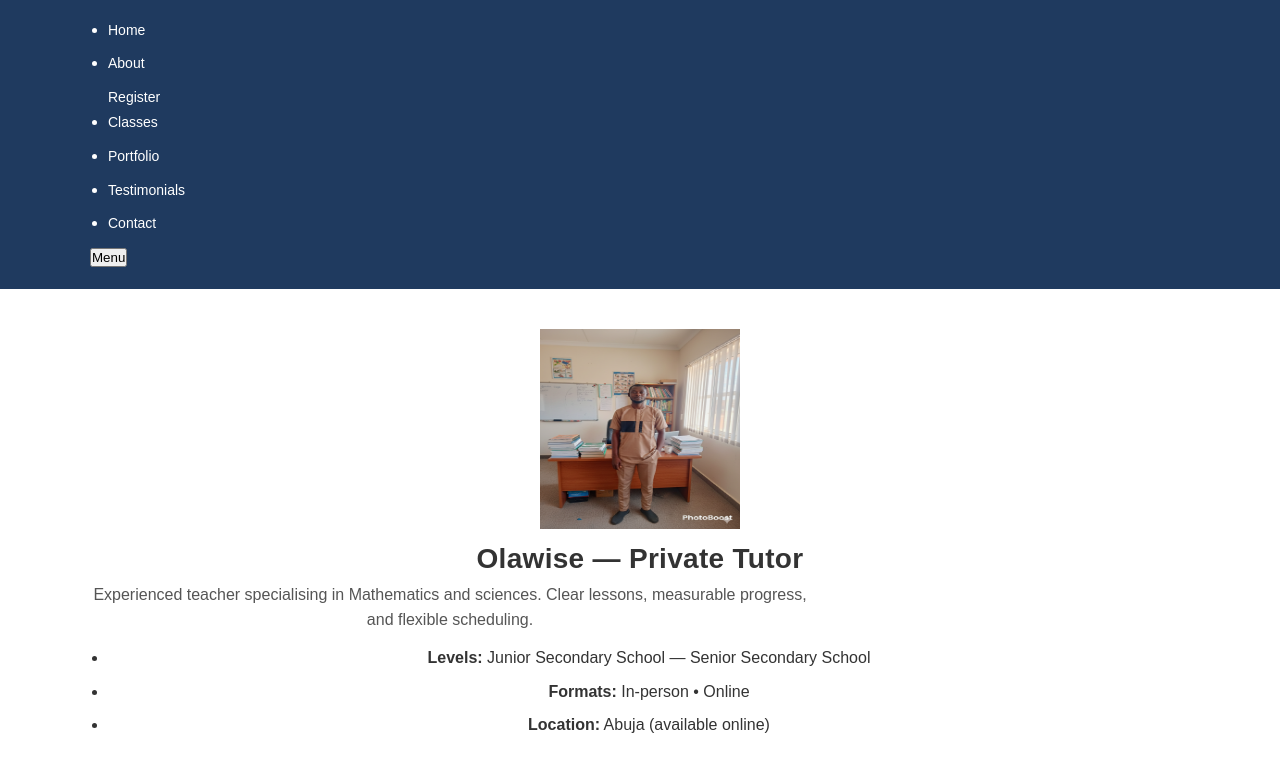
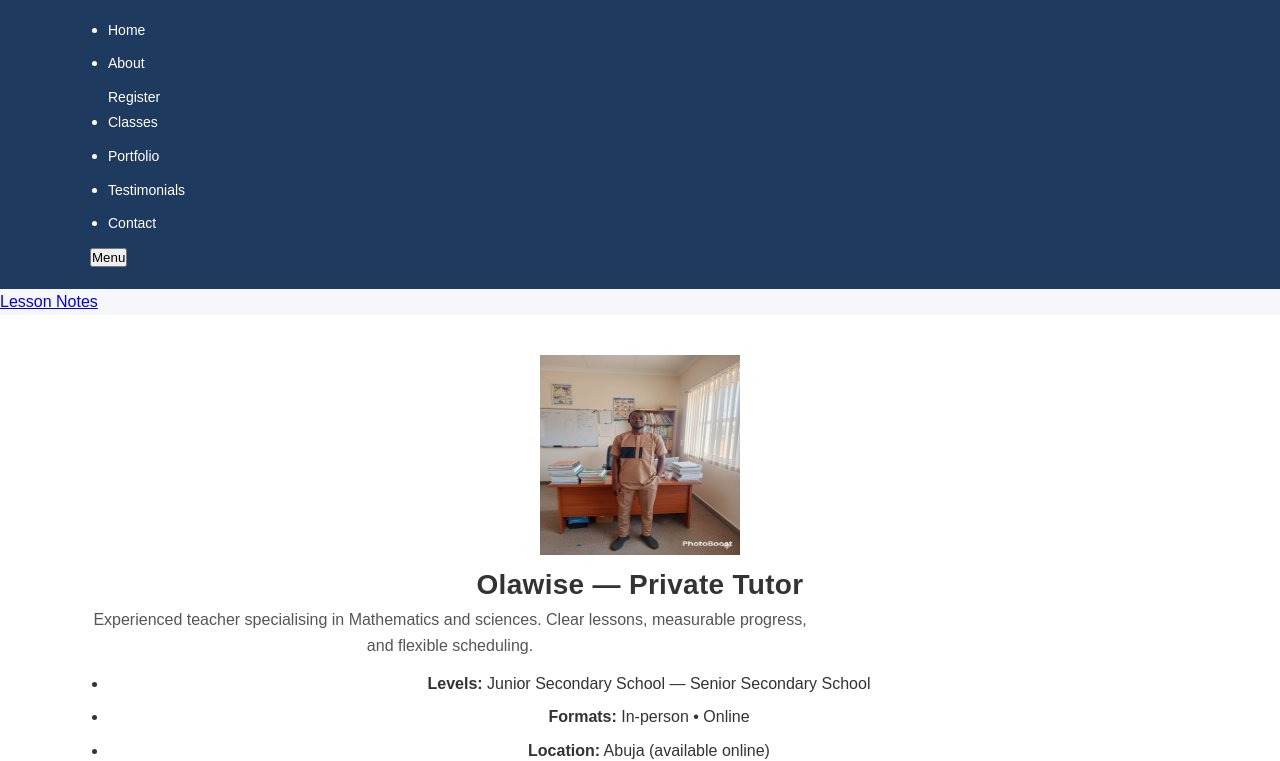
Before and after one commit to Olawise001/Mrteacher, a plain HTML site: page index.html in a window 1280 px wide. Shown: the part 44-805 px from the top of the page. Drawn offline with Linux system fonts and the light colour scheme.

Commit message:
Update index.html

```diff
--- a/index.html
+++ b/index.html
@@ -2,7 +2,7 @@
 <html lang="en">
 <head>
   <meta charset="utf-8" />
-  <meta name="viewport" content="width=device-width,initial-scale=1" />
+  <meta name="viewport" content="width=device-width, initial-scale=1.0">
   <title> Mr Teacher</title>
   <meta name="description" content="Olawise — Private tutor. Subject specialist, lesson packages, and online + in-person tutoring." />
   <link rel="stylesheet" href="assets/css/styles.css" />
@@ -27,6 +27,7 @@
   </header>
 
   <main>
+    <a href="lesson-note.html">Lesson Notes</a>
     <section class="hero">
       <div class="profile-box">
         <img src="assets/images/profile.jpg"
```
